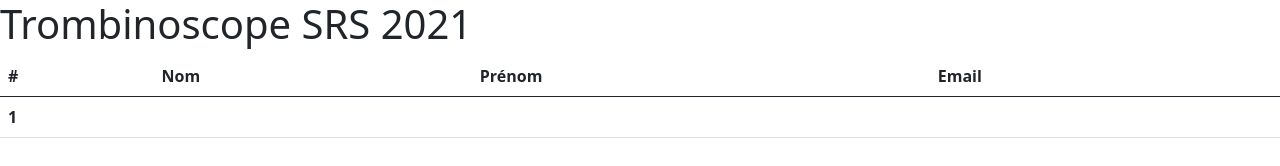
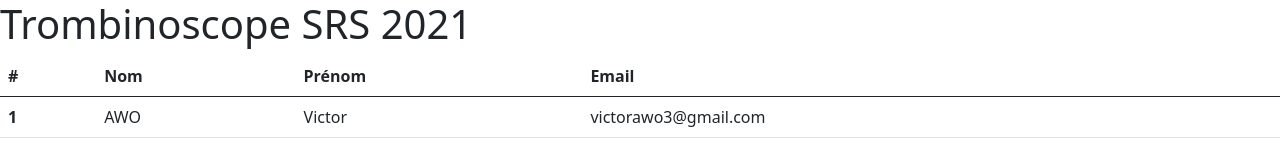
Before and after one commit to vicky-spec/trombi-srs-2021, a plain HTML site: page index.html in a window 1280 px wide. Drawn offline with nearby package versions, Linux system fonts and the light colour scheme.

Commit message:
envoie sur mon depot distant personel

```diff
--- a/index.html
+++ b/index.html
@@ -26,9 +26,9 @@
             <tbody>
               <tr>
                 <th scope="row">1</th>
-                <td><!-- Remplacer le commentaire par votre Nom --></td>
-                <td><!-- Remplacer le commentaire par vos Prénom --></td>
-                <td><!-- Remplacer le commentaire par votre email --></td>
+                <td>AWO</td>
+                <td>Victor</td>
+                <td>victorawo3@gmail.com</td>
               </tr>
             </tbody>
           </table>
```
